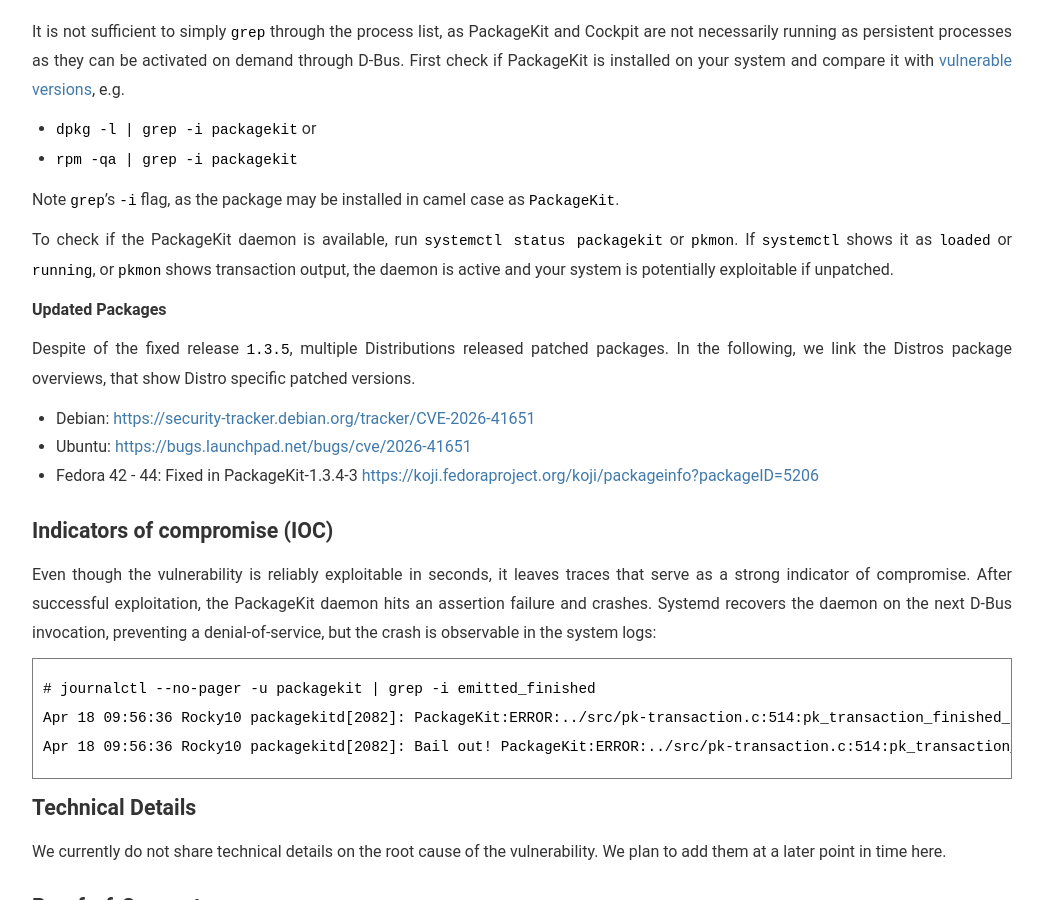
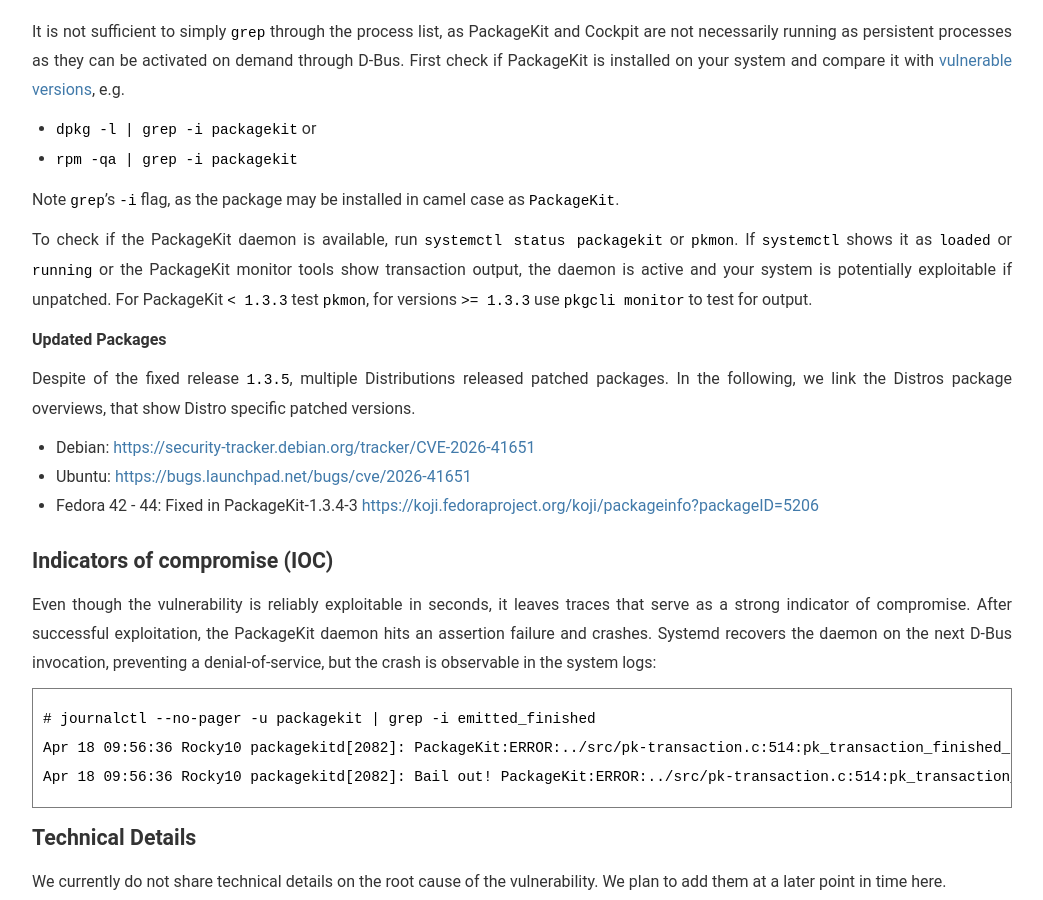
Before and after one commit to telekom-security/telekom-security.github.io, a Jekyll site: the page built from _posts/2026-04-22-pack2theroot-linux-local-privilege-escalation.md, in a window 1280 px wide and 900 px high, scrolled down 1383 px. Shown: the whole window, without its empty margins (118-1161 px from the left). Built offline with Jekyll 4.4.1, drawn with Linux system fonts in a browser that asks for light colours.

Commit message:
Update 2026-04-22-pack2theroot-linux-local-privilege-escalation.md
Updated pk monitoring tools

```diff
--- a/_posts/2026-04-22-pack2theroot-linux-local-privilege-escalation.md
+++ b/_posts/2026-04-22-pack2theroot-linux-local-privilege-escalation.md
@@ -54,7 +54,8 @@
 Note `grep`'s `-i` flag, as the package may be installed in camel case as `PackageKit`.
 
 To check if the PackageKit daemon is available, run `systemctl status packagekit` or `pkmon`.
-If `systemctl` shows it as `loaded` or `running`, or `pkmon` shows transaction output, the daemon is active and your system is potentially exploitable if unpatched.
+If `systemctl` shows it as `loaded` or `running` or the PackageKit monitor tools show transaction output, the daemon is active and your system is potentially exploitable if unpatched.
+For PackageKit `< 1.3.3` test `pkmon`, for versions `>= 1.3.3` use `pkgcli monitor` to test for output.
 
 **Updated Packages**
 
```
